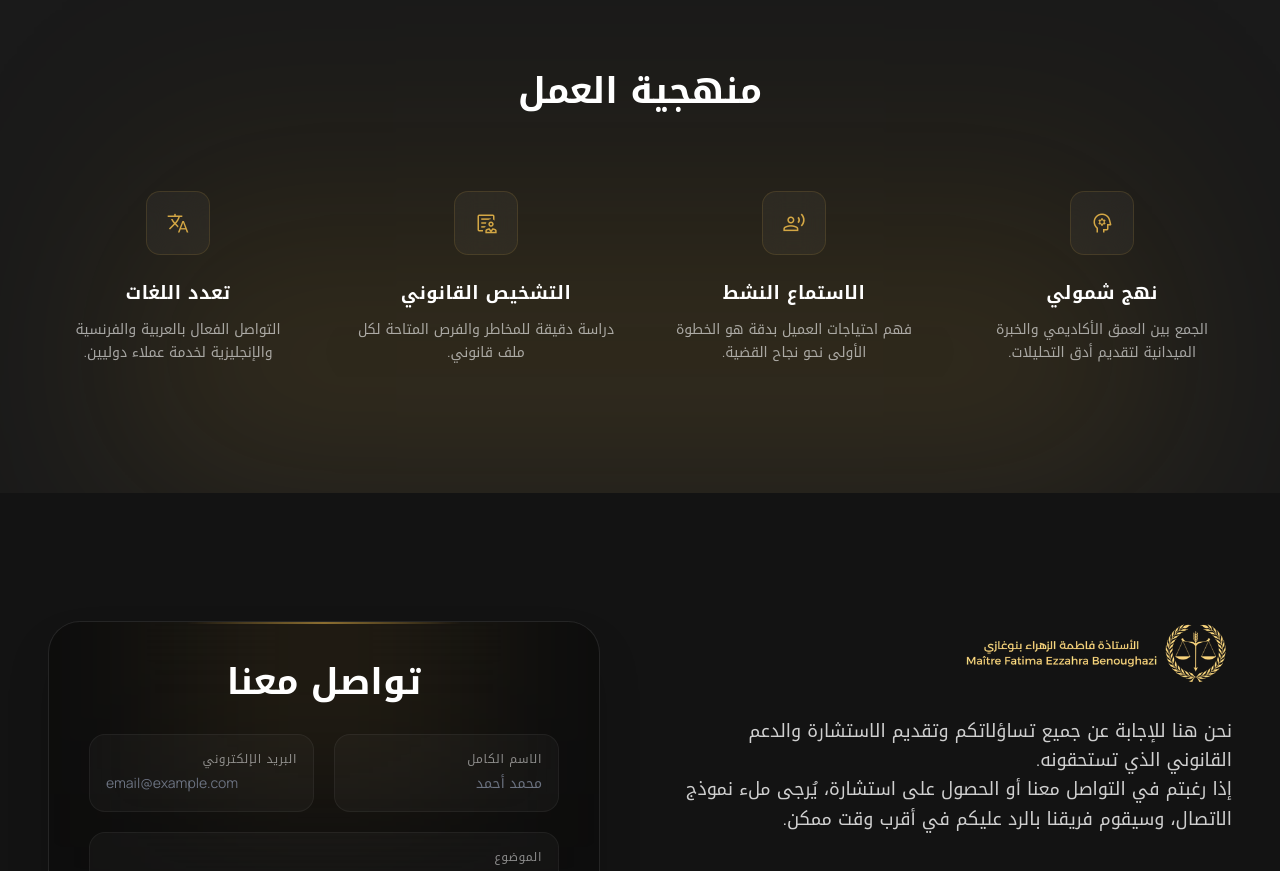
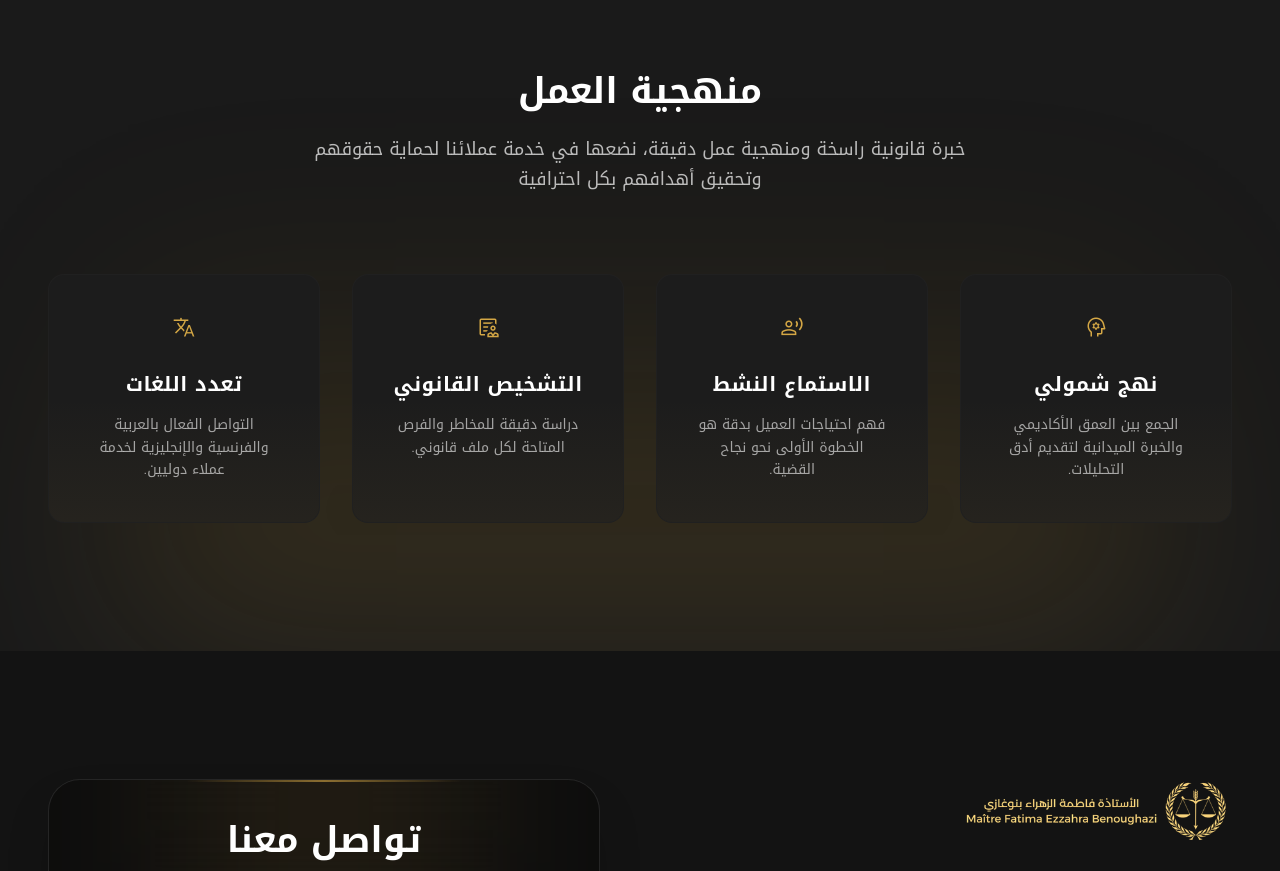
Before and after one commit to fbenoughazi/Benoughazi-, a Next.js app: page / in a window 1280 px wide. Shown: the part 2900-3771 px from the top of the page. Built offline with nearby package versions, Linux system fonts and the light colour scheme.

Commit message:
Update methodology section: add subtitle and style items as boxed cards with hover effects matching the new design

```diff
--- a/src/app/page.tsx
+++ b/src/app/page.tsx
@@ -187,43 +187,51 @@ export default function Home() {
         {/* Soft Organic Diffused Gold Glow */}
         <div className="absolute bottom-0 left-1/2 -translate-x-1/2 w-[80%] h-[400px] bg-gradient-to-t from-[#D4A745]/20 via-[#B8860B]/10 to-transparent blur-[100px] pointer-events-none z-0 translate-y-1/4 rounded-full"></div>
 
-        <SectionTitle className="text-center text-white mb-20 relative z-20">منهجية العمل</SectionTitle>
-        <div className="grid grid-cols-1 md:grid-cols-2 lg:grid-cols-4 gap-12 relative z-20">
+        <SectionTitle className="text-center text-white mb-6 relative z-20">منهجية العمل</SectionTitle>
+        <p className="text-center text-[rgba(255,255,255,0.7)] max-w-2xl mx-auto mb-20 text-lg leading-relaxed relative z-20">
+          خبرة قانونية راسخة ومنهجية عمل دقيقة، نضعها في خدمة عملائنا لحماية حقوقهم وتحقيق أهدافهم بكل احترافية
+        </p>
+
+        <div className="grid grid-cols-1 md:grid-cols-2 lg:grid-cols-4 gap-8 relative z-20">
 
           {/* Item 1 */}
-          <div className="text-center group flex flex-col items-center">
-            <div className="w-[64px] h-[64px] rounded-[14px] bg-white/[0.04] backdrop-blur-[12px] border border-[#D4A745]/15 flex items-center justify-center mb-6 transition-all duration-500 group-hover:border-[#D4A745]/30 group-hover:shadow-[0_0_20px_rgba(212,167,69,0.15)] group-hover:bg-white/[0.06]">
-              <span className="material-symbols-outlined text-[#D4A745] text-[32px] transition-transform duration-500 group-hover:scale-110" data-icon="psychology">psychology</span>
+          <div className="bg-[#1c1c1c] p-8 md:p-10 rounded-2xl text-center group flex flex-col items-center relative overflow-hidden transition-all duration-500 hover:-translate-y-2 hover:shadow-[0_15px_40px_-10px_rgba(212,167,69,0.15)] border border-white/[0.02] hover:border-[#D4A745]/30">
+            <div className="absolute inset-x-0 bottom-0 h-1/2 bg-gradient-to-t from-[#D4A745]/10 to-transparent pointer-events-none transition-opacity duration-700 opacity-50 group-hover:opacity-100"></div>
+            <div className="mb-6 relative z-10">
+              <span className="material-symbols-outlined text-[#D4A745] text-[56px] transition-transform duration-500 group-hover:scale-110 group-hover:-translate-y-1" data-icon="psychology">psychology</span>
             </div>
-            <h4 className="text-lg font-bold text-white mb-3 tracking-wide">نهج شمولي</h4>
-            <p className="text-[rgba(255,255,255,0.6)] text-sm leading-relaxed max-w-[280px]">الجمع بين العمق الأكاديمي والخبرة الميدانية لتقديم أدق التحليلات.</p>
+            <h4 className="text-xl font-bold text-white mb-4 tracking-wide relative z-10 transition-colors group-hover:text-[#D4A745]">نهج شمولي</h4>
+            <p className="text-[rgba(255,255,255,0.6)] text-sm leading-relaxed relative z-10">الجمع بين العمق الأكاديمي والخبرة الميدانية لتقديم أدق التحليلات.</p>
           </div>
 
           {/* Item 2 */}
-          <div className="text-center group flex flex-col items-center">
-            <div className="w-[64px] h-[64px] rounded-[14px] bg-white/[0.04] backdrop-blur-[12px] border border-[#D4A745]/15 flex items-center justify-center mb-6 transition-all duration-500 group-hover:border-[#D4A745]/30 group-hover:shadow-[0_0_20px_rgba(212,167,69,0.15)] group-hover:bg-white/[0.06]">
-              <span className="material-symbols-outlined text-[#D4A745] text-[32px] transition-transform duration-500 group-hover:scale-110" data-icon="record_voice_over">record_voice_over</span>
+          <div className="bg-[#1c1c1c] p-8 md:p-10 rounded-2xl text-center group flex flex-col items-center relative overflow-hidden transition-all duration-500 hover:-translate-y-2 hover:shadow-[0_15px_40px_-10px_rgba(212,167,69,0.15)] border border-white/[0.02] hover:border-[#D4A745]/30">
+            <div className="absolute inset-x-0 bottom-0 h-1/2 bg-gradient-to-t from-[#D4A745]/10 to-transparent pointer-events-none transition-opacity duration-700 opacity-50 group-hover:opacity-100"></div>
+            <div className="mb-6 relative z-10">
+              <span className="material-symbols-outlined text-[#D4A745] text-[56px] transition-transform duration-500 group-hover:scale-110 group-hover:-translate-y-1" data-icon="record_voice_over">record_voice_over</span>
             </div>
-            <h4 className="text-lg font-bold text-white mb-3 tracking-wide">الاستماع النشط</h4>
-            <p className="text-[rgba(255,255,255,0.6)] text-sm leading-relaxed max-w-[280px]">فهم احتياجات العميل بدقة هو الخطوة الأولى نحو نجاح القضية.</p>
+            <h4 className="text-xl font-bold text-white mb-4 tracking-wide relative z-10 transition-colors group-hover:text-[#D4A745]">الاستماع النشط</h4>
+            <p className="text-[rgba(255,255,255,0.6)] text-sm leading-relaxed relative z-10">فهم احتياجات العميل بدقة هو الخطوة الأولى نحو نجاح القضية.</p>
           </div>
 
           {/* Item 3 */}
-          <div className="text-center group flex flex-col items-center">
-            <div className="w-[64px] h-[64px] rounded-[14px] bg-white/[0.04] backdrop-blur-[12px] border border-[#D4A745]/15 flex items-center justify-center mb-6 transition-all duration-500 group-hover:border-[#D4A745]/30 group-hover:shadow-[0_0_20px_rgba(212,167,69,0.15)] group-hover:bg-white/[0.06]">
-              <span className="material-symbols-outlined text-[#D4A745] text-[32px] transition-transform duration-500 group-hover:scale-110" data-icon="clinical_notes">clinical_notes</span>
+          <div className="bg-[#1c1c1c] p-8 md:p-10 rounded-2xl text-center group flex flex-col items-center relative overflow-hidden transition-all duration-500 hover:-translate-y-2 hover:shadow-[0_15px_40px_-10px_rgba(212,167,69,0.15)] border border-white/[0.02] hover:border-[#D4A745]/30">
+            <div className="absolute inset-x-0 bottom-0 h-1/2 bg-gradient-to-t from-[#D4A745]/10 to-transparent pointer-events-none transition-opacity duration-700 opacity-50 group-hover:opacity-100"></div>
+            <div className="mb-6 relative z-10">
+              <span className="material-symbols-outlined text-[#D4A745] text-[56px] transition-transform duration-500 group-hover:scale-110 group-hover:-translate-y-1" data-icon="clinical_notes">clinical_notes</span>
             </div>
-            <h4 className="text-lg font-bold text-white mb-3 tracking-wide">التشخيص القانوني</h4>
-            <p className="text-[rgba(255,255,255,0.6)] text-sm leading-relaxed max-w-[280px]">دراسة دقيقة للمخاطر والفرص المتاحة لكل ملف قانوني.</p>
+            <h4 className="text-xl font-bold text-white mb-4 tracking-wide relative z-10 transition-colors group-hover:text-[#D4A745]">التشخيص القانوني</h4>
+            <p className="text-[rgba(255,255,255,0.6)] text-sm leading-relaxed relative z-10">دراسة دقيقة للمخاطر والفرص المتاحة لكل ملف قانوني.</p>
           </div>
 
           {/* Item 4 */}
-          <div className="text-center group flex flex-col items-center">
-            <div className="w-[64px] h-[64px] rounded-[14px] bg-white/[0.04] backdrop-blur-[12px] border border-[#D4A745]/15 flex items-center justify-center mb-6 transition-all duration-500 group-hover:border-[#D4A745]/30 group-hover:shadow-[0_0_20px_rgba(212,167,69,0.15)] group-hover:bg-white/[0.06]">
-              <span className="material-symbols-outlined text-[#D4A745] text-[32px] transition-transform duration-500 group-hover:scale-110" data-icon="translate">translate</span>
+          <div className="bg-[#1c1c1c] p-8 md:p-10 rounded-2xl text-center group flex flex-col items-center relative overflow-hidden transition-all duration-500 hover:-translate-y-2 hover:shadow-[0_15px_40px_-10px_rgba(212,167,69,0.15)] border border-white/[0.02] hover:border-[#D4A745]/30">
+            <div className="absolute inset-x-0 bottom-0 h-1/2 bg-gradient-to-t from-[#D4A745]/10 to-transparent pointer-events-none transition-opacity duration-700 opacity-50 group-hover:opacity-100"></div>
+            <div className="mb-6 relative z-10">
+              <span className="material-symbols-outlined text-[#D4A745] text-[56px] transition-transform duration-500 group-hover:scale-110 group-hover:-translate-y-1" data-icon="translate">translate</span>
             </div>
-            <h4 className="text-lg font-bold text-white mb-3 tracking-wide">تعدد اللغات</h4>
-            <p className="text-[rgba(255,255,255,0.6)] text-sm leading-relaxed max-w-[280px]">التواصل الفعال بالعربية والفرنسية والإنجليزية لخدمة عملاء دوليين.</p>
+            <h4 className="text-xl font-bold text-white mb-4 tracking-wide relative z-10 transition-colors group-hover:text-[#D4A745]">تعدد اللغات</h4>
+            <p className="text-[rgba(255,255,255,0.6)] text-sm leading-relaxed relative z-10">التواصل الفعال بالعربية والفرنسية والإنجليزية لخدمة عملاء دوليين.</p>
           </div>
 
         </div>
```
